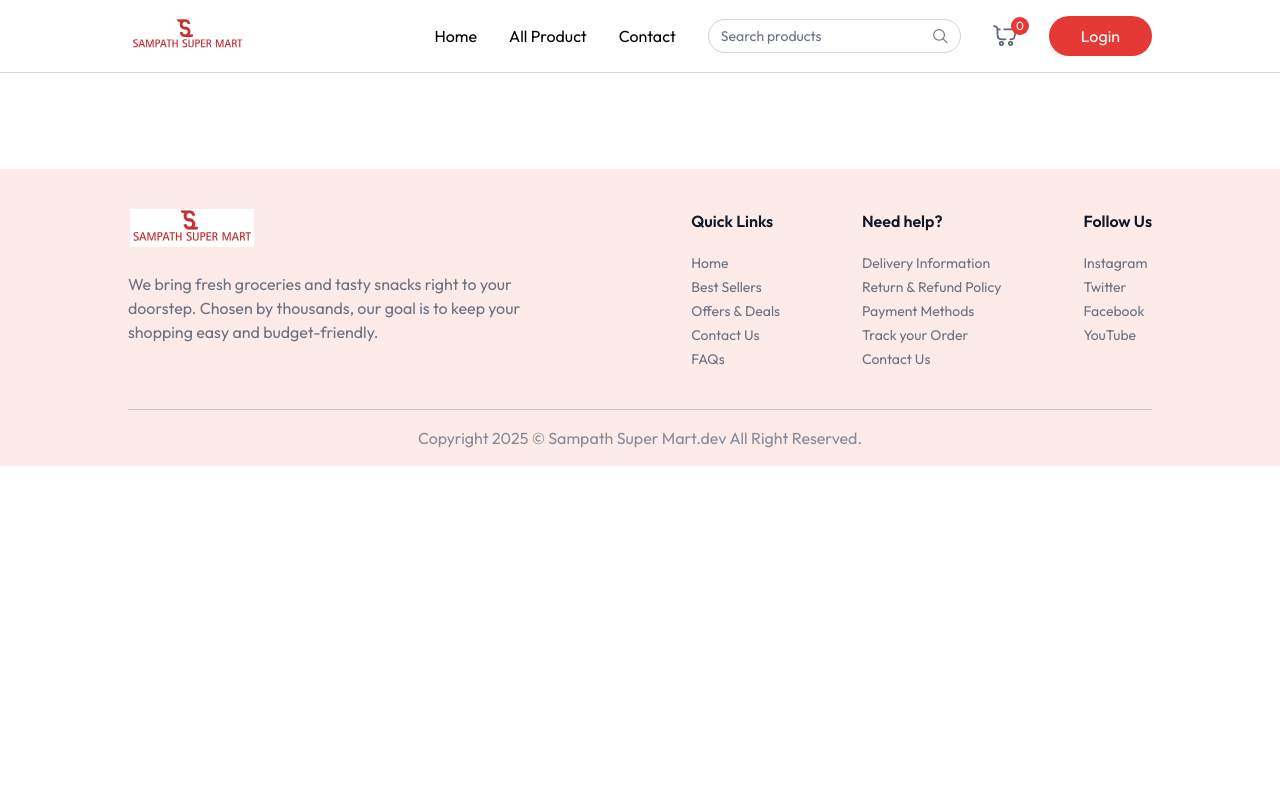
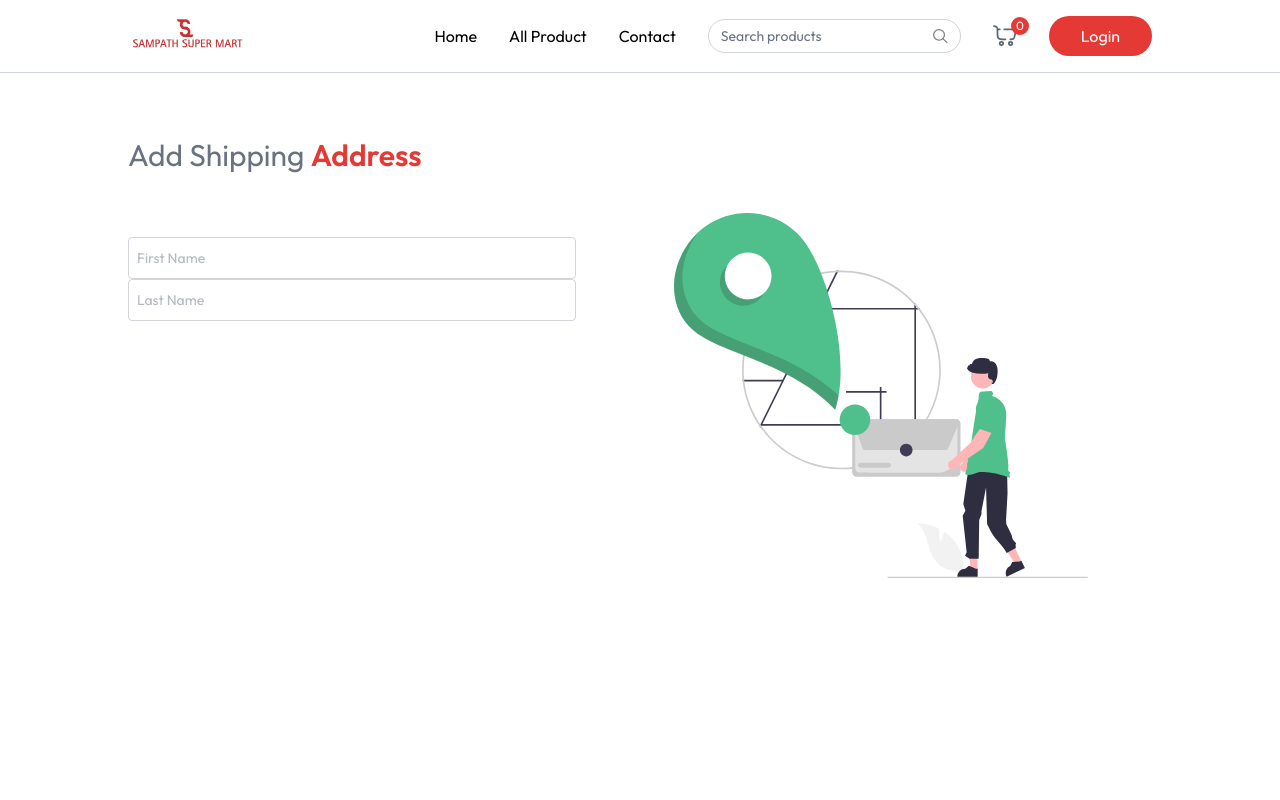
Before and after one commit to sanjuka2001/sampath-supermart, a React (Vite) app in the folder client/: page /add-address in a window 1280 px wide. Shown: the top 800 px of the page. Built offline with nearby package versions, Linux system fonts and the light colour scheme.

Commit message:
create-address-form

```diff
--- a/client/src/App.jsx
+++ b/client/src/App.jsx
@@ -10,6 +10,7 @@
 import ProductCategory from './pages/ProductCategory';
 import ProductDetails from './pages/ProductDetails';
 import Cart from './pages/Cart';
+import AddAddress from './pages/AddAddress';
 
 const App = () => {
 
@@ -29,6 +30,7 @@
           <Route path='/products/:category' element={<ProductCategory/>}/>
           <Route path='/products/:category/:id' element={<ProductDetails/>}/>
           <Route path='/Cart' element={<Cart/>}/>
+          <Route path='/add-address' element={<AddAddress/>}/>
 
         </Routes>
       </div>
--- a/client/src/pages/AddAddress.jsx
+++ b/client/src/pages/AddAddress.jsx
@@ -1,11 +1,73 @@
-import React from 'react'
+import React, { useState } from 'react'
+import { assets } from '../assets/assets'
+
+// Input Field Componet
+const InputField = ({type, placeholder, name, handleChange, address})=>(
+   <input className='w-full px-2 py-2.5 border border-gray-500/30 rounded outline-none text-gray-500 focus:border-primary transition'
+   type={type}
+   placeholder={placeholder}
+   onChange={handleChange}
+   name={name}
+   value={address[name]}
+   required
+   />
+)
 
 
 
-const AddAddress = () => {
+
+
+const  AddAddress = () => {
+
+  const [address, setAddress] = useState({
+      firstName: '',
+      lastName: '',
+      email: '',
+      street: '',
+      city: '',
+      state:'',
+      zipcode: '',
+      country: '',
+      phone: '',
+
+  })
+
+const handleChange = (e) => {
+  const {name,value} = e.target;
+
+  setAddress((prevAddress)=>({
+
+    ...AddAddress,
+    [name]:value,
+
+  }))
+}
+
+          const onSubmitHandler = async (e)=>{
+            e.preventDefault();
+          }
+
+
   return (
-    <div>
+    <div className='mt-16 pb-16'>
+      <p className='text-2xl md:text-3xl text-gray-500'>Add Shipping <span className='font-semibold text-primary'>Address</span></p>
 
+      <div className='flex flex-col-reverse md:flex-row justify-between mt-10'>
+        <div className='flex-1 max-w-md'>
+          <form onSubmit={onSubmitHandler} className='space-y-3 mt-6 text-sm'>
+
+            <div>
+               <InputField handleChange={handleChange} address={address}
+                name='firstName' type="text" placeholder="First Name"/>
+                <InputField handleChange={handleChange} address={address}
+                name='lastName' type="text" placeholder="Last Name"/>
+
+            </div>
+          </form>
+        </div>
+        <img className='md:mr-16 mb-16 md:mt-0' src={assets.add_address_iamge} alt="Add Address" />
+
+      </div>
     </div>
   )
 }
```
